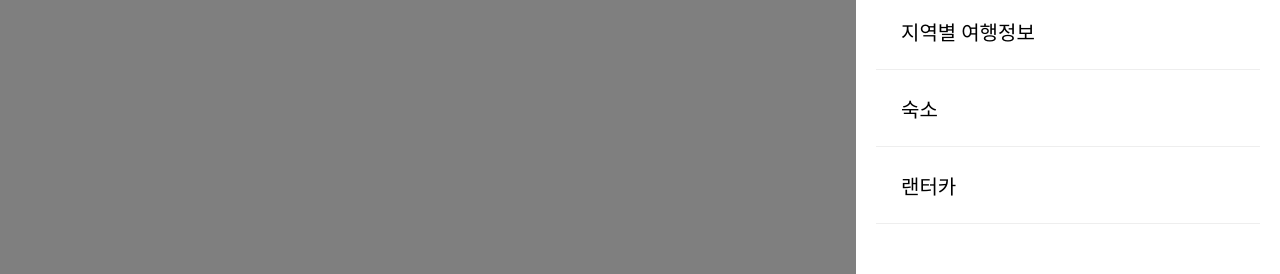
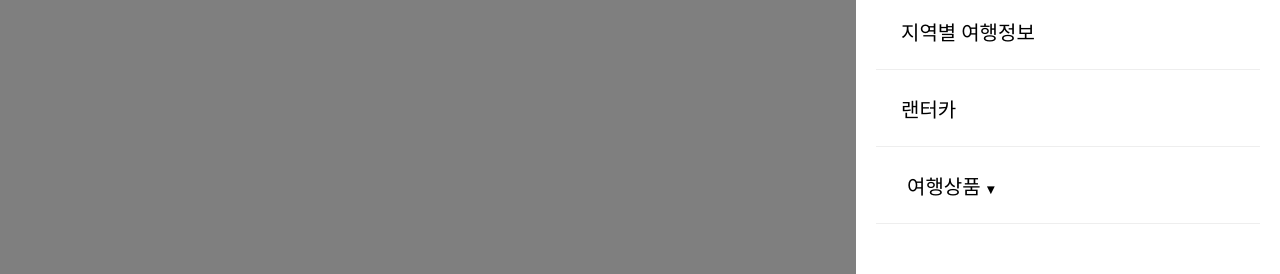
Before and after one commit to kimyoojun/AI-ON_Traver, a SvelteKit app: page / in a window 1280 px wide. Both pictures are taken after a click on the button 1236 px from the left and 43 px from the top of the page. Shown: the part 261-535 px from the top of the page. Built offline with nearby package versions, Linux system fonts and the light colour scheme.

Commit message:
메뉴창 수정 및 여행 정보를 클릭시 선책할수 있는 리스트 구현

```diff
--- a/src/routes/+page.svelte
+++ b/src/routes/+page.svelte
@@ -4,6 +4,7 @@
     // =flase: 변수를 false로 설정
     let menutoggle: boolean = false
     let searchToggle: boolean = false
+    let travelMenuToggle: boolean = false
 
     const Menu_switch = () => {
         menutoggle = !menutoggle
@@ -11,6 +12,10 @@
 
     const SearchSwitch = () => {
         searchToggle = !searchToggle
+    }
+
+    const TravelMenuOpen = () => {
+        travelMenuToggle = !travelMenuToggle
     }
 </script>
 
@@ -70,20 +75,30 @@
                         <a href="/" class="menu_txt">교통편</a>
                     </p>
                 </div>
-                    <div class="menu_txt_box">
+                <div class="menu_txt_box">
                     <p>
                         <a href="/" class="menu_txt">지역별 여행정보</a>
                     </p>
                 </div>
-                    <div class="menu_txt_box">
-                    <p>
-                        <a href="/" class="menu_txt">숙소</a>
-                    </p>
-                </div>
-                    <div class="menu_txt_box">
+                <div class="menu_txt_box">
                     <p>
                         <a href="/" class="menu_txt">랜터카</a>
                     </p>
+                </div>
+                <div class="menu_txt_box">
+                    <button on:click={TravelMenuOpen} id="sub_menu_btn">
+                        <p>
+                            <a href="/" id="sub_menu_txt">여행상품</a>
+                            {travelMenuToggle ? '▲' : '▼'}
+                        </p>
+                    </button>
+                    {#if travelMenuToggle}
+                        <ul class="sub_menu_box">
+                            <li><a href="/" class="sub_menu_box_list">항공</a></li>
+                            <li><a href="/" class="sub_menu_box_list">숙소</a></li>
+                            <li><a href="/" class="sub_menu_box_list">투어/티켓</a></li>
+                        </ul>
+                    {/if}
                 </div>
             </div>
         </div>
@@ -259,6 +274,43 @@
         height: 35px;
     }
 
+    #sub_menu_btn {
+        display: flex;
+        justify-content: space-between;
+        align-items: center;
+        border: none;
+        background-color: transparent;
+        margin: 0;
+    }
+
+    #sub_menu_txt {
+        font-size: 15pt;
+        font-weight: 500;
+        color:black;
+        text-decoration: none;
+        margin-left: 25px;
+    }
+
+    .sub_menu_box {
+        list-style: none;
+        padding-left: 15px;
+        margin-top: 10px;
+    }
+
+    .sub_menu_box > li {
+        font-weight: 400;
+        padding: 5px 0;
+        color: black;
+        text-decoration: none;
+    }
+
+    .sub_menu_box_list {
+        font-weight: 450;
+        color: black;
+        text-decoration: none;
+        display: flex;
+        justify-content: space-between;
+    }
     #close_bg {
         width: 100%;
         padding: 10px 0;
```
